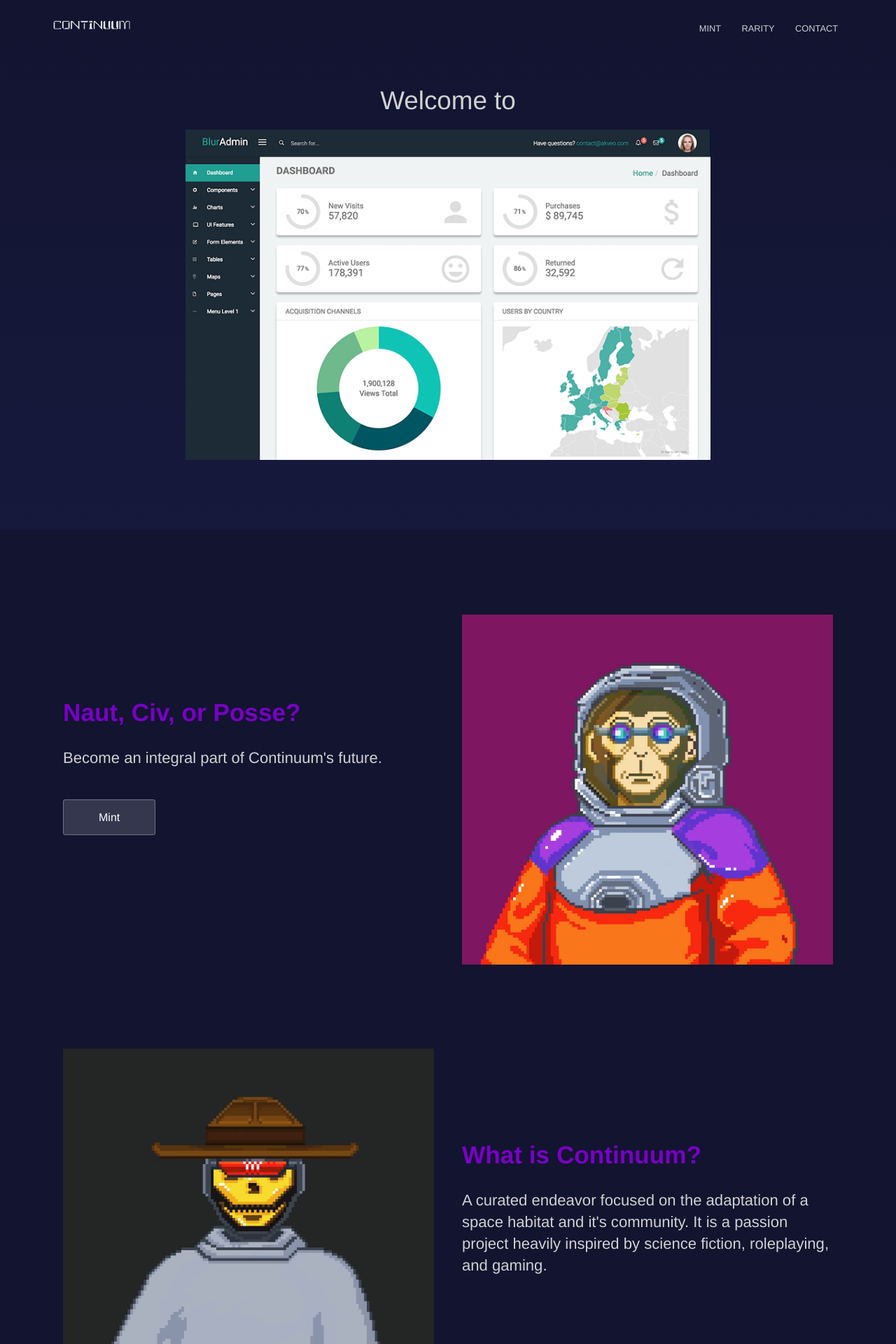
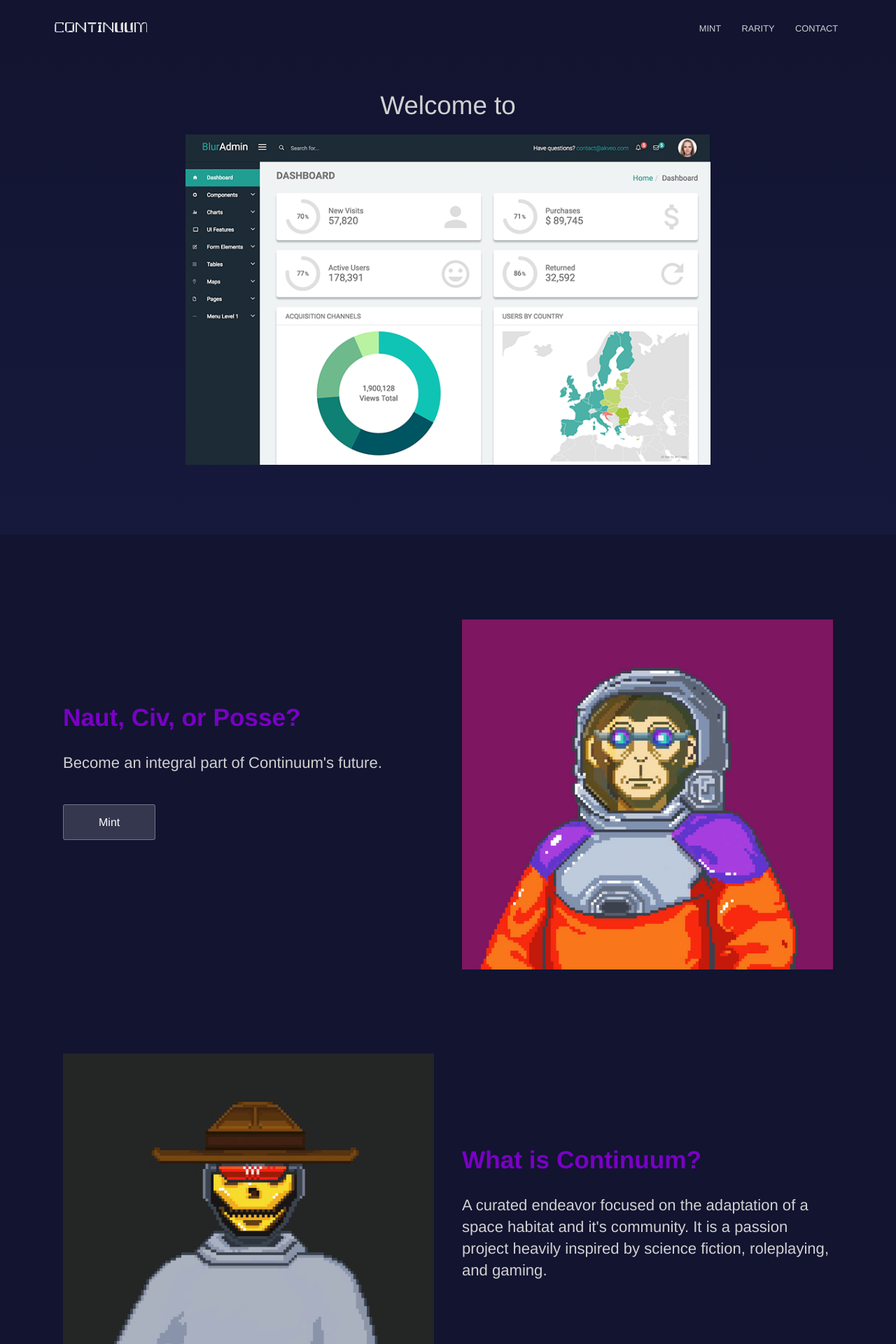
Before and after one commit to Temperedfire/continuum, a Jekyll site: the page built from index.html, in a window 1280 px wide. Shown: the top 1920 px of the page at 70% size. Built offline with Jekyll 4.4.1, drawn with Linux system fonts in a browser that asks for light colours.

Commit message:
default.html Update

```diff
--- a/_layouts/default.html
+++ b/_layouts/default.html
@@ -23,7 +23,7 @@
 	<body>
 		<header>
 			<div class="container">
-				<div class="company-name"><a href="{{ site.baseurl }}/"><img src="{{ site.baseurl }}/images/ContinuumFullLogo.png" alt="Continuum Logo" width="95" height="33" /></a></div>
+				<div class="company-name"><a href="{{ site.baseurl }}/"><img src="{{ site.baseurl }}/images/ContinuumFullLogo.png" alt="Continuum Logo" width="105" height="40" /></a></div>
 				{% include navigation.html %}
 			</div>
 		</header>
```
